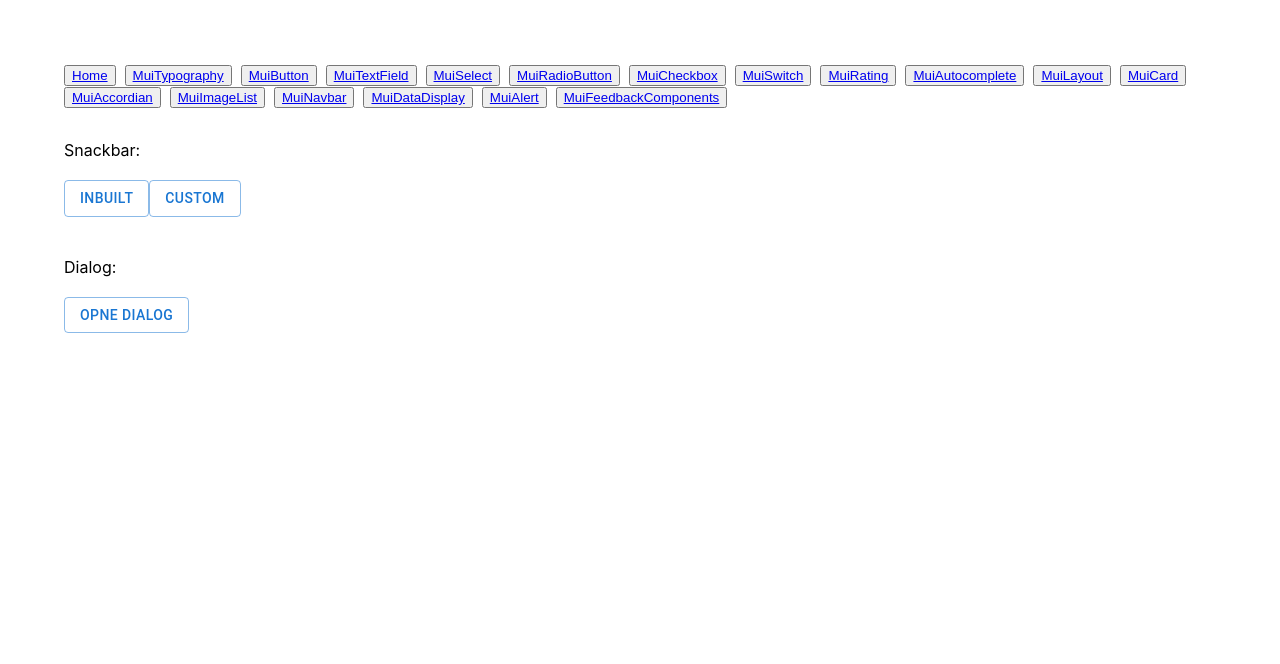
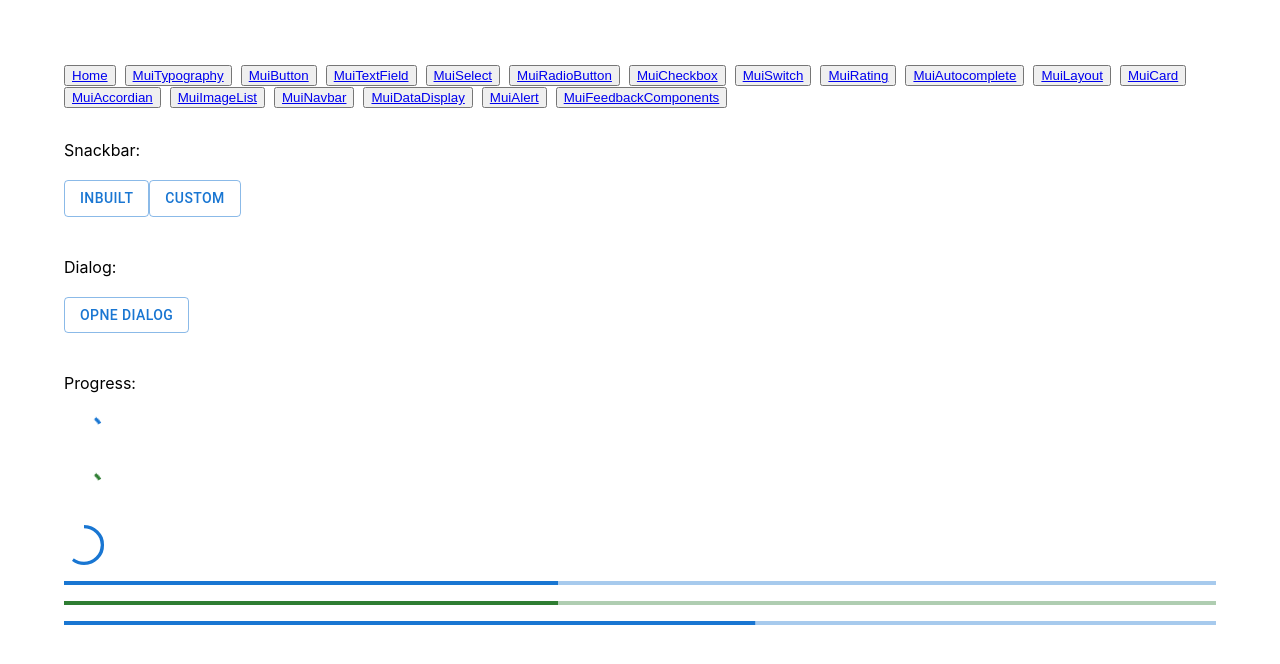
Before and after one commit to 0-mayurkaretha/React_MUI, a React (Create React App) app: page /MuiFeedbackComponents in a window 1280 px wide. Shown: the top 664 px of the page. Built offline with nearby package versions, Linux system fonts and the light colour scheme.

Commit message:
Progress

```diff
--- a/src/components/MuiFeedbackComponents.tsx
+++ b/src/components/MuiFeedbackComponents.tsx
@@ -1,5 +1,5 @@
 import React, {useState, forwardRef} from "react"
-import { Snackbar, Button, Alert, AlertProps, Dialog, DialogTitle, DialogActions, DialogContent, DialogContentText } from '@mui/material'
+import { Stack, Snackbar, Button, Alert, AlertProps, Dialog, DialogTitle, DialogActions, DialogContent, DialogContentText, CircularProgress, LinearProgress } from '@mui/material'
 
 const SnackbarAlert = forwardRef<HTMLDivElement, AlertProps>(
   function SnackbarAlert(props, ref) {
@@ -60,6 +60,19 @@ const MuiFeedbackComponents = () => {
           </DialogActions>
         </DialogContent>
       </Dialog>
+
+      <br/><br/><br/>
+      Progress: <br/><br/>
+      <Stack spacing={2}>
+        <CircularProgress />
+        <CircularProgress color='success' />
+        <CircularProgress variant='determinate' value={60} />
+
+        <LinearProgress />
+        <LinearProgress color='success' />
+        <LinearProgress variant='determinate' value={60} />
+      </Stack>
+
     </div>
   )
 };
```
